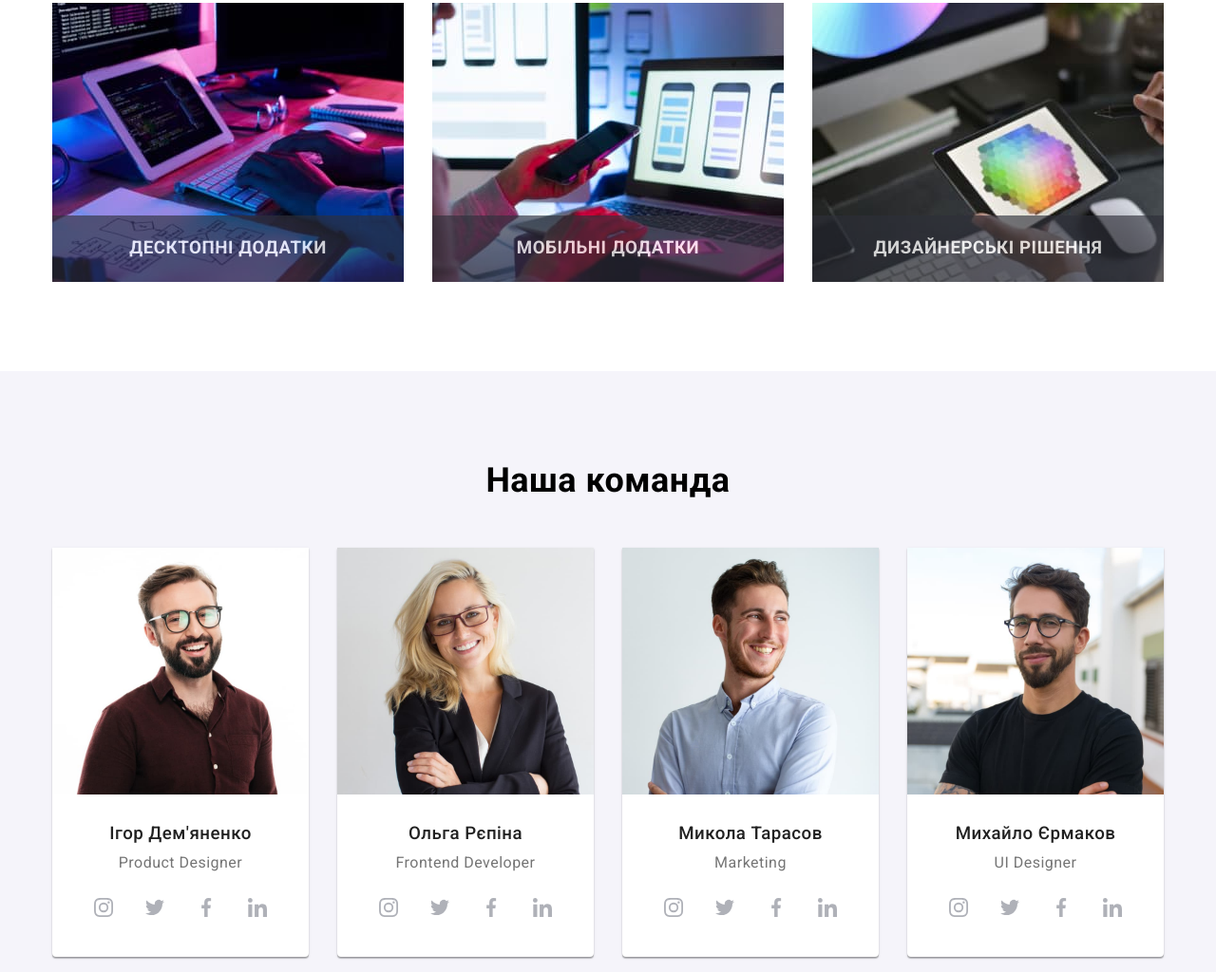
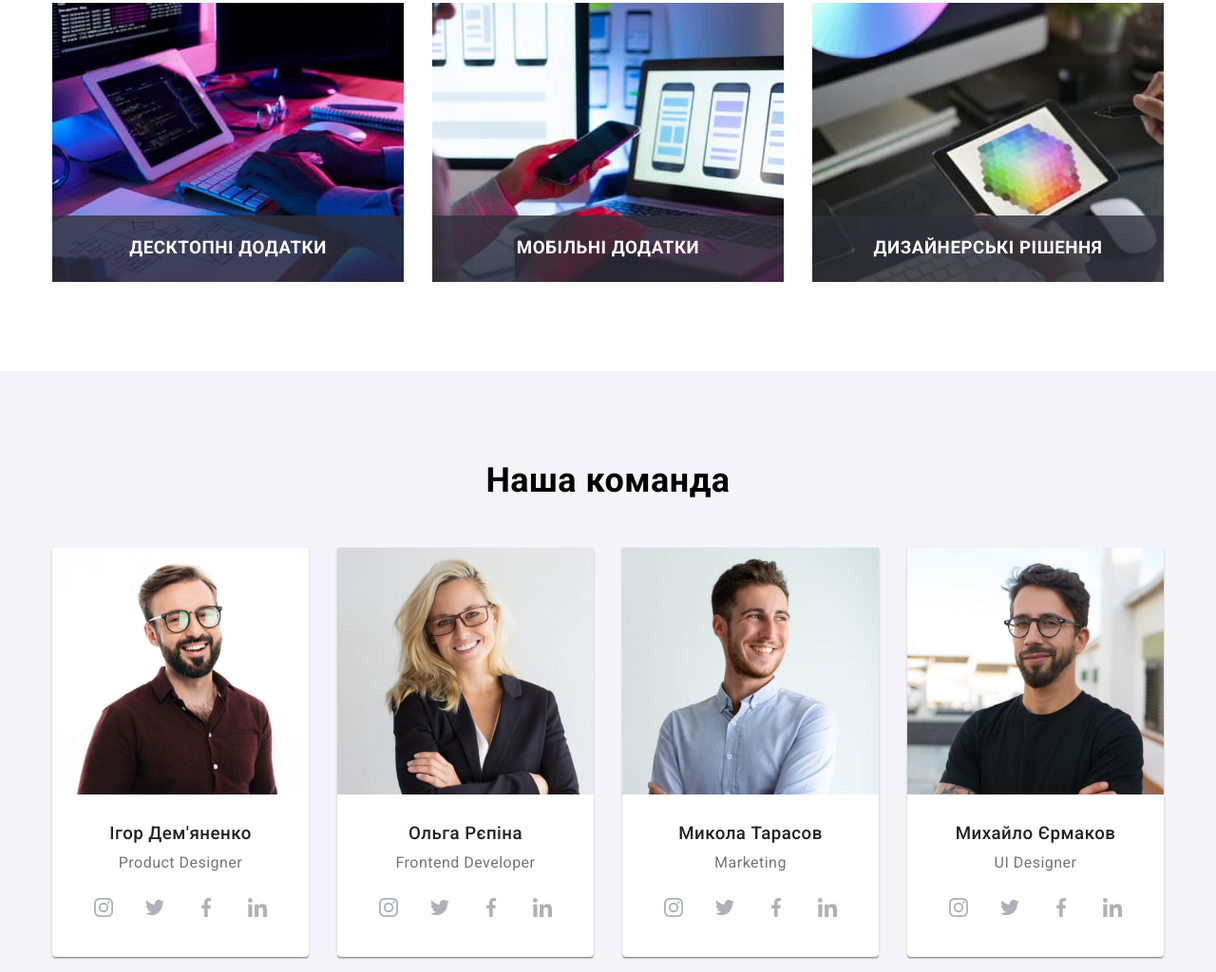
Before and after one commit to natalynoele/goit-markup-hw-05, a plain HTML site: page index.html in a window 1280 px wide. Shown: the part 1206-2230 px from the top of the page at 95% size. Drawn offline with nearby package versions, Linux system fonts and the light colour scheme.

Commit message:
fixed close button, background opacity

```diff
--- a/css/styles.css
+++ b/css/styles.css
@@ -330,8 +330,7 @@ body {
   justify-content: center;
   align-items: center;
   color: var(--secondary-title-color);
-  background-color: #2f303acc;
-  opacity: 0.8;
+  background-color: rgba(47, 48, 58, 0.8);
   transition: background 250ms cubic-bezier(0.4, 0, 0.2, 1),
     opacity 250ms cubic-bezier(0.4, 0, 0.2, 1);
 
@@ -339,6 +338,10 @@ body {
   font-weight: 700;
   line-height: 1.17;
   letter-spacing: var(--primary-letter-spacing);
+}
+
+.works-item-title::before {
+  background-color: rgba(47, 48, 58, 0.8);;
 }
 
 .works-item-title:hover,
--- a/index.html
+++ b/index.html
@@ -453,7 +453,7 @@
                 <div class="backdrop is-hidden" data-modal>
       <div class="modal">
         <button type="button" class="close-btn" data-modal-close>
-<svg width="11" height="11" class="close-black">
+<svg width="18" height="18" class="close-black">
           <use href="./images/sprite.svg#close-black-18dp"></use>
         </svg>
         </button>
```
